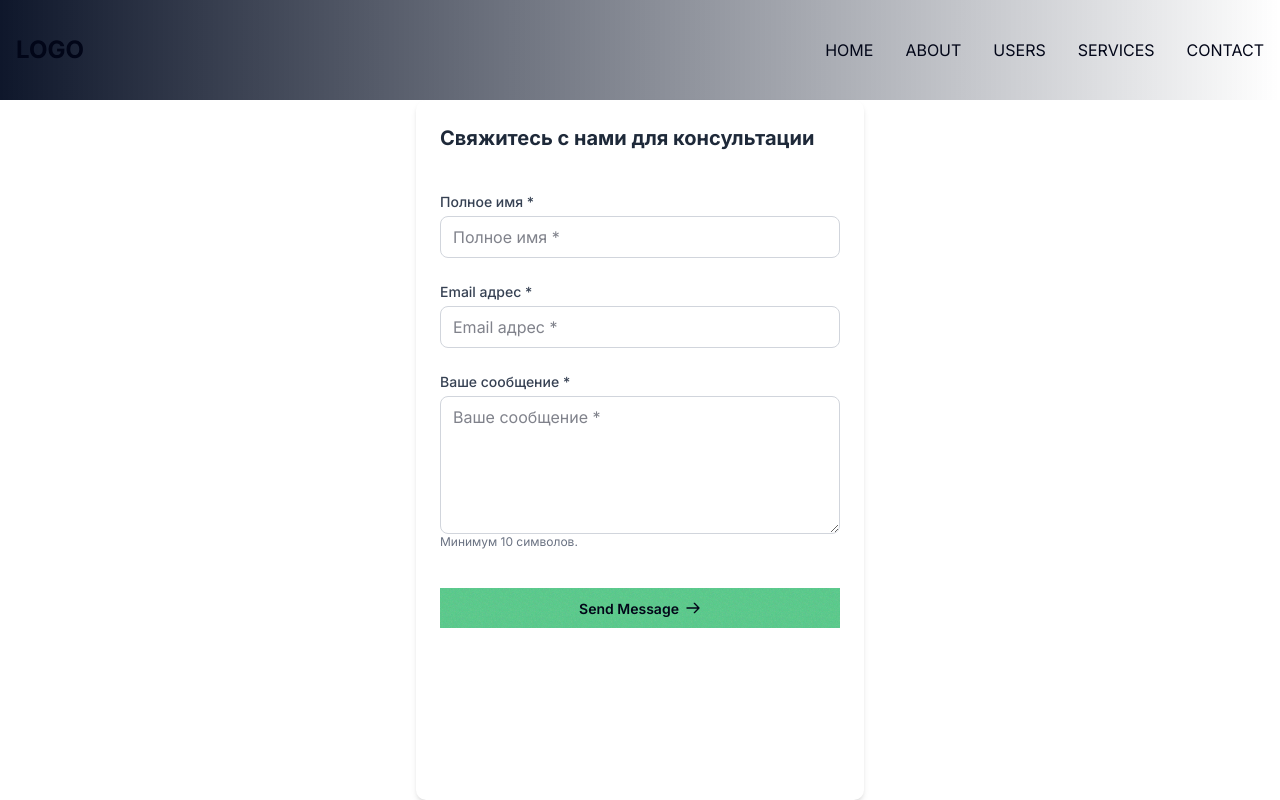
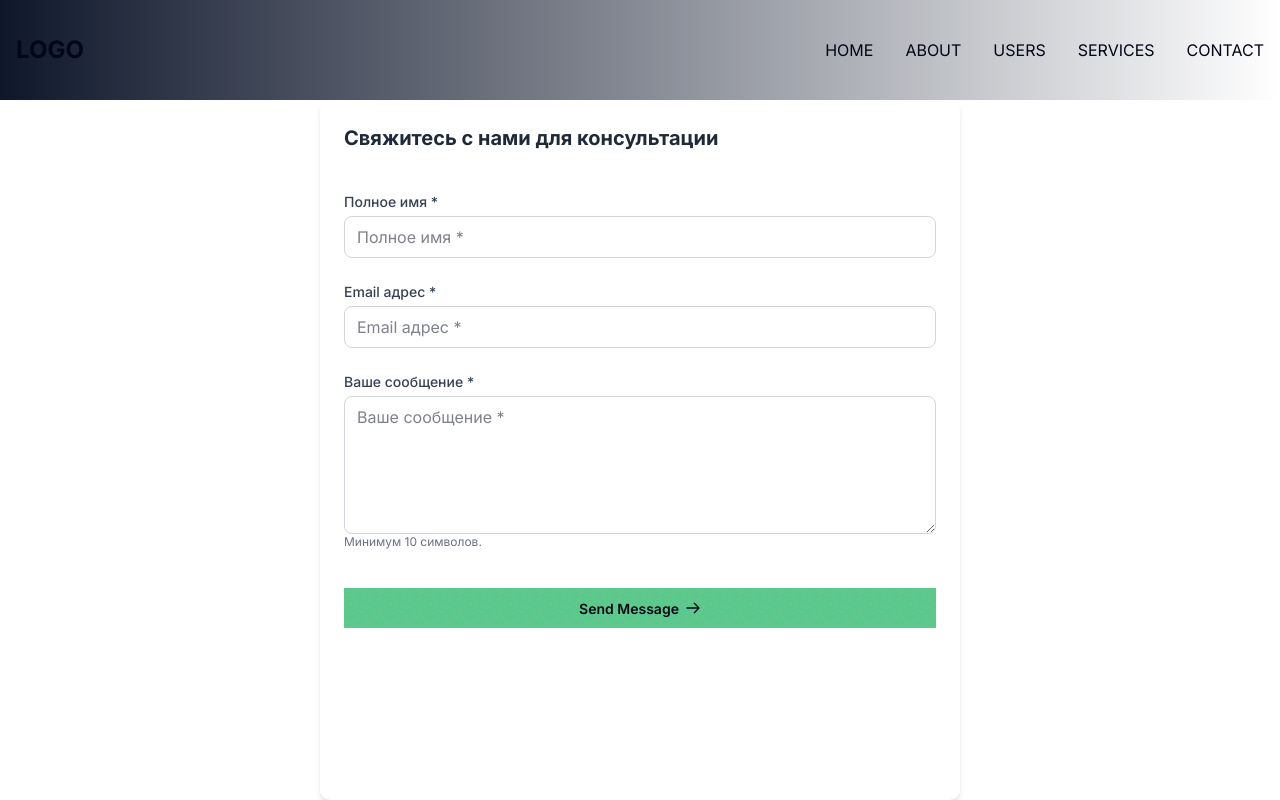
Before and after one commit to AlixandrN/ssg-dev-outstaff, a Next.js app: page /contact in a window 1280 px wide. Built offline with nearby package versions, Linux system fonts and the light colour scheme; no server answers.

Commit message:
form fix 5

```diff
--- a/components/forms/CustomerForm.tsx
+++ b/components/forms/CustomerForm.tsx
@@ -45,8 +45,8 @@ export const CustomerForm = ({
 
   return (
     <form
-      className={`max-w-md p-6 bg-white md:rounded-lg shadow-md w-full md:w-1/2
-      ${isPageMode ? "h-full" : "h-auto"}  `}
+      className={` p-6 bg-white md:rounded-lg shadow-none md:shadow-md w-full md:w-1/2
+      ${isPageMode ? "min-h-[calc(100dvh-100px)] md:h-full" : "h-auto"}}  `}
       noValidate
       aria-labelledby="form-title"
       aria-describedby="form-description"
@@ -100,26 +100,23 @@ export const CustomerForm = ({
       {/* CSS for mobile */}
       <style jsx>{`
         @media (max-width: 768px) {
-          /* правильный размер шрифта для iOS */
           input,
           textarea {
             font-size: 16px !important;
           }
-          /* отступ снизу для формы, чтобы кнопка не перекрывалась клавиатурой */
+
           form {
             padding-bottom: env(safe-area-inset-bottom, 20px);
+            /* Заменяем прыгающую высоту на стабильную отрисовку */
+            display: flex;
+            flex-direction: column;
+            backface-visibility: hidden;
+            transform: translateZ(0);
           }
-          /* возможность скролла внутри */
+
           textarea {
-            max-height: 200px;
-            min-height: 100px;
-            resize: vertical;
-          }
-        }
-        @media (max-height: 700px) {
-          form {
-            height: auto !important;
-            min-height: calc(100vh - 200px);
+            min-height: 120px; /* Фиксируем минимум вместо calc */
+            resize: none;
           }
         }
       `}</style>
```
